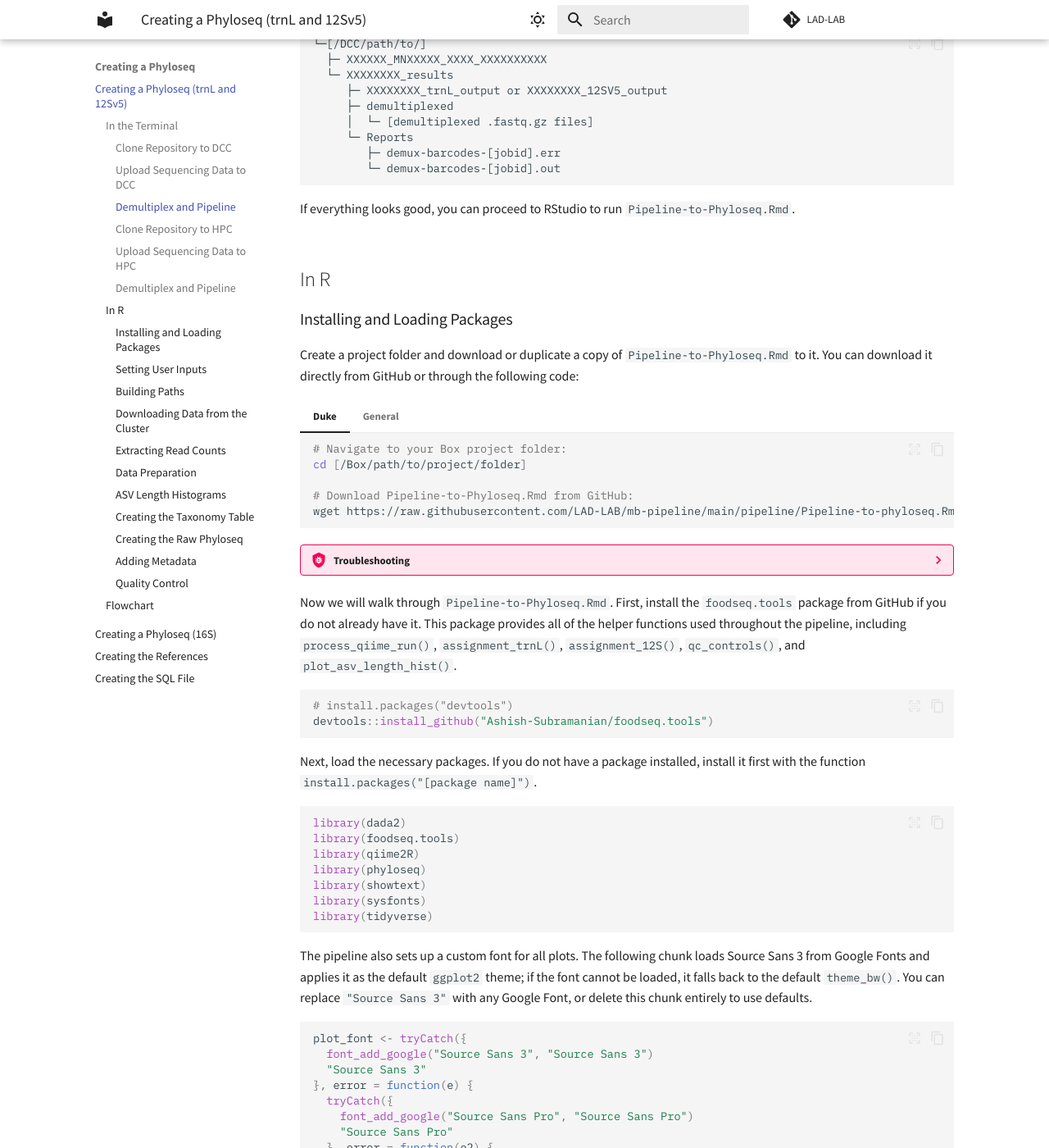
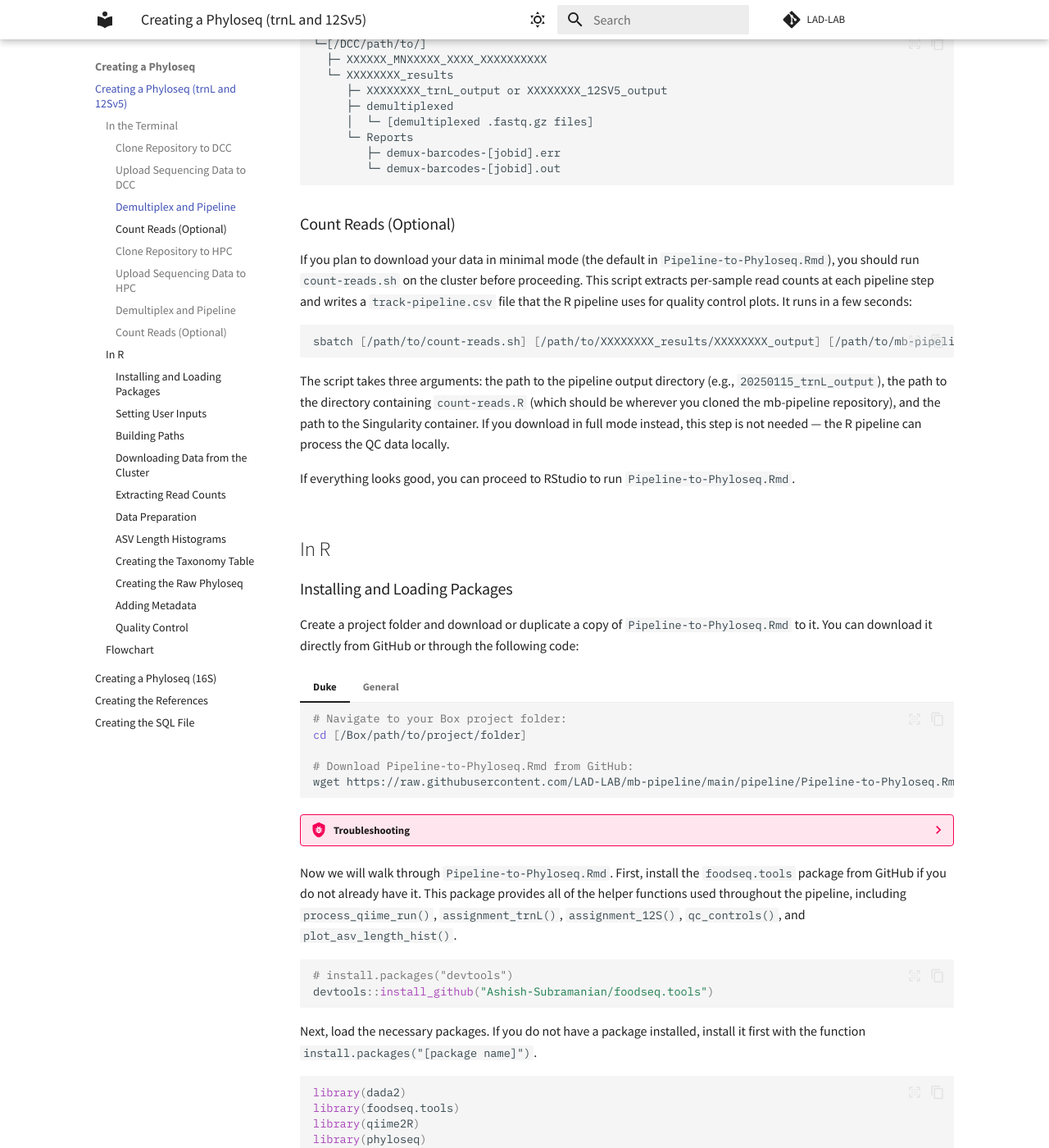
Before and after one commit to LAD-LAB/lad-lab.github.io, an MkDocs documentation site: the page built from docs/pipeline.md, in a window 1280 px wide and 1400 px high, scrolled down 1849 px. Shown: the whole window at 82% size. Built offline with MkDocs 1.6.1 and Material for MkDocs 9.7.7, drawn with Linux system fonts in a browser that asks for light colours; some of the changed text lies outside the part shown.

Commit message:
Add anonymizer page; fix pipeline filenames and count-reads docs
- Add Anonymizing Human Reads page for SRA deposition workflow
- Fix wget URLs to use correct Pipeline-to-Phyloseq.Rmd filename
- Fix "mb-pipelines" typo to "mb-pipeline" (singular)
- Fix count-reads.sh argument docs (directory path, not file path)
- Add count-reads.sh step to Duke and General terminal tabs
- Update reference FASTA link to specific GitHub path

Co-Authored-By: Claude Opus 4.6 (1M context) <noreply@anthropic.com>

````diff
--- a/docs/pipeline.md
+++ b/docs/pipeline.md
@@ -8,7 +8,7 @@ These instructions will help you create a phyloseq object from raw sequencing da
 
     ### Clone Repository to DCC
 
-    First, clone the mb-pipelines repository from GitHub to the DCC to use `demux-barcodes.sh` and either `trnL-pipeline.sh` or `12SV5-pipeline.sh` in future steps. This step only needs to be done once; once you have the files on the DCC, you can skip this section.
+    First, clone the mb-pipeline repository from GitHub to the DCC to use `demux-barcodes.sh` and either `trnL-pipeline.sh` or `12SV5-pipeline.sh` in future steps. This step only needs to be done once; once you have the files on the DCC, you can skip this section.
 
     The scripts can be downloaded either to the group directory under your folder or to your home directory with the following shell code. If you are prompted for a password, follow [these instructions](https://docs.github.com/en/authentication/keeping-your-account-and-data-secure/managing-your-personal-access-tokens) to set up a personal access token.
 
@@ -82,13 +82,23 @@ These instructions will help you create a phyloseq object from raw sequencing da
             └─ demux-barcodes-[jobid].out
     ```
 
+    ### Count Reads (Optional)
+
+    If you plan to download your data in minimal mode (the default in `Pipeline-to-Phyloseq.Rmd`), you should run `count-reads.sh` on the cluster before proceeding. This script extracts per-sample read counts at each pipeline step and writes a `track-pipeline.csv` file that the R pipeline uses for quality control plots. It runs in a few seconds:
+
+    ``` sh
+    sbatch [/path/to/count-reads.sh] [/path/to/XXXXXXXX_results/XXXXXXXX_output] [/path/to/mb-pipeline/pipeline] /hpc/group/ldavidlab/metabarcoding.sif
+    ```
+
+    The script takes three arguments: the path to the pipeline output directory (e.g., `20250115_trnL_output`), the path to the directory containing `count-reads.R` (which should be wherever you cloned the mb-pipeline repository), and the path to the Singularity container. If you download in full mode instead, this step is not needed — the R pipeline can process the QC data locally.
+
     If everything looks good, you can proceed to RStudio to run `Pipeline-to-Phyloseq.Rmd`.
 
 === "General"
 
     ### Clone Repository to HPC
 
-    First, clone the mb-pipelines repository from GitHub to your computing cluster to use `demux-barcodes.sh` and either `trnL-pipeline.sh` or `12SV5-pipeline.sh` in future steps. This step only needs to be done once; once you have the files on the cluster, you can skip this section.
+    First, clone the mb-pipeline repository from GitHub to your computing cluster to use `demux-barcodes.sh` and either `trnL-pipeline.sh` or `12SV5-pipeline.sh` in future steps. This step only needs to be done once; once you have the files on the cluster, you can skip this section.
 
     The scripts can be downloaded to your directory with the following shell code. If you are prompted for a password, follow [these instructions](https://docs.github.com/en/authentication/keeping-your-account-and-data-secure/managing-your-personal-access-tokens) to set up a personal access token.
 
@@ -162,6 +172,16 @@ These instructions will help you create a phyloseq object from raw sequencing da
             └─ demux-barcodes-[jobid].out
     ```
 
+    ### Count Reads (Optional)
+
+    If you plan to download your data in minimal mode (the default in `Pipeline-to-Phyloseq.Rmd`), you should run `count-reads.sh` on the cluster before proceeding. This script extracts per-sample read counts at each pipeline step and writes a `track-pipeline.csv` file that the R pipeline uses for quality control plots. It runs in a few seconds:
+
+    ``` sh
+    sbatch [/path/to/count-reads.sh] [/path/to/XXXXXXXX_results/XXXXXXXX_output] [/path/to/mb-pipeline/pipeline] [/path/to/metabarcoding.sif]
+    ```
+
+    The script takes three arguments: the path to the pipeline output directory (e.g., `20250115_trnL_output`), the path to the directory containing `count-reads.R` (which should be wherever you cloned the mb-pipeline repository), and the path to the Singularity container. If you download in full mode instead, this step is not needed — the R pipeline can process the QC data locally.
+
     If everything looks good, you can proceed to RStudio to run `Pipeline-to-Phyloseq.Rmd`.
 
 ## In R
@@ -177,7 +197,7 @@ Create a project folder and download or duplicate a copy of `Pipeline-to-Phylose
     cd [/Box/path/to/project/folder]
 
     # Download Pipeline-to-Phyloseq.Rmd from GitHub:
-    wget https://raw.githubusercontent.com/LAD-LAB/mb-pipeline/main/pipeline/Pipeline-to-phyloseq.Rmd
+    wget https://raw.githubusercontent.com/LAD-LAB/mb-pipeline/main/pipeline/Pipeline-to-Phyloseq.Rmd
     ```
 
 === "General"
@@ -187,7 +207,7 @@ Create a project folder and download or duplicate a copy of `Pipeline-to-Phylose
     cd [/path/to/project/folder]
 
     # Download Pipeline-to-Phyloseq.Rmd from GitHub:
-    wget https://raw.githubusercontent.com/LAD-LAB/mb-pipeline/main/pipeline/Pipeline-to-phyloseq.Rmd
+    wget https://raw.githubusercontent.com/LAD-LAB/mb-pipeline/main/pipeline/Pipeline-to-Phyloseq.Rmd
     ```
 
 ??? bug "Troubleshooting"
@@ -281,7 +301,7 @@ Set the following variables to match your setup. The `project_path` should be th
 
 The `download_mode` variable controls how much data is copied from the cluster. Set it to `"minimal"` (the default) to download only the files needed for phyloseq creation (`4_denoised-table.qza`, `4_denoised-seqs.qza`, and the read-tracking CSV), or `"full"` to download all pipeline output.
 
-You also need to set paths to the trnL and 12Sv5 reference FASTAs used for taxonomy assignment. These references can be downloaded from the [LAD-LAB mb-pipeline GitHub repository](https://github.com/LAD-LAB/mb-pipeline); place them locally and set the paths here:
+You also need to set paths to the trnL and 12Sv5 reference FASTAs used for taxonomy assignment. These references can be downloaded from the [LAD-LAB mb-pipeline GitHub repository](https://github.com/LAD-LAB/mb-pipeline/tree/main/reference/references); place them locally and set the paths here:
 
 ``` r
 ref_trnL <- "[/path/to/trnLGH_taxonomy.fasta]"
--- a/mkdocs.yml
+++ b/mkdocs.yml
@@ -24,6 +24,7 @@ nav:
   - Calculating Relative Abundance: abundance.md
   - Creating a PCA Plot: pca.md
   - Assigning Common Names: commonnames.md
+  - Anonymizing Human Reads: anonymizer.md
 
 theme:
   name: material
````
Also changed, not shown: docs/anonymizer.md (added, +134 -0 lines).
